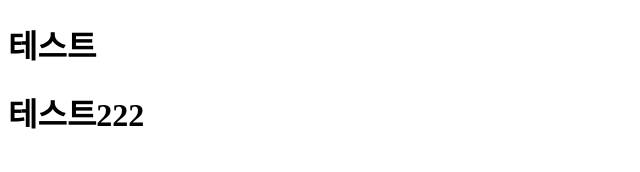
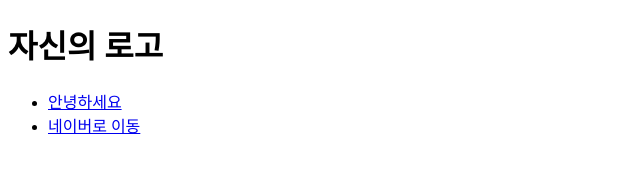
Before and after one commit to gayeonjeon/project1-1, a plain HTML site: page index.html in a window 1280 px wide. Shown: the whole page, without its empty margins (0-640 px from the left). Drawn offline with Linux system fonts and the light colour scheme.

Commit message:
Update index

```diff
--- a/index.html
+++ b/index.html
@@ -7,7 +7,10 @@
   <title>테스트</title>
 </head>
 <body>
-  <h1>테스트</h1>
-  <h1>테스트222</h1>
+  <h1>자신의 로고</h1>
+  <ul>
+    <li><a href="//www.naver.com">안녕하세요</a></li>
+    <li><a href="//www.naver.com">네이버로 이동</a></li>
+  </ul>
 </body>
 </html>
```
